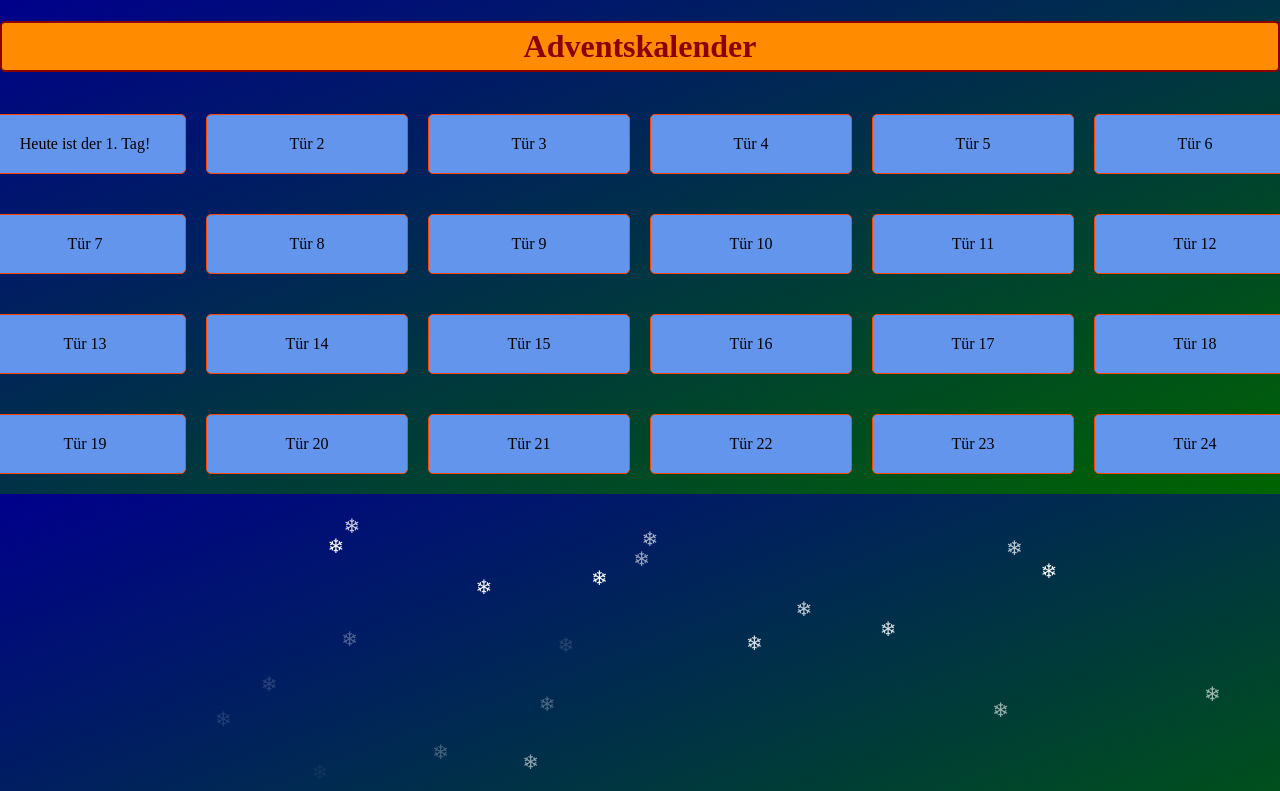
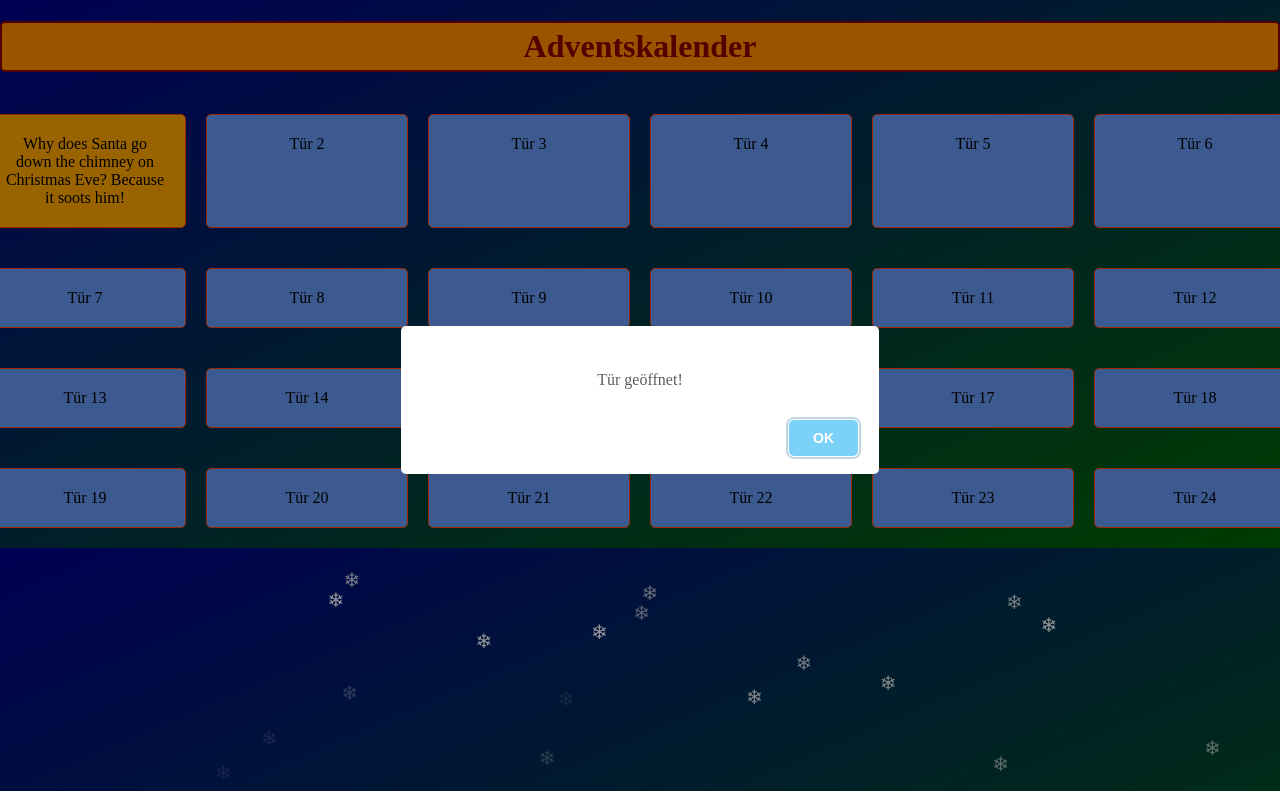
Before and after one commit to tolga-s/Adventskalender, a plain HTML site: page index.html in a window 1280 px wide. Both pictures are taken after a click on the element "Tür 1". Shown: the top 791 px of the page. Drawn offline with nearby package versions, Linux system fonts and the light colour scheme.

Commit message:
Added content for doors and sweet alert

```diff
--- a/adventskalender.css
+++ b/adventskalender.css
@@ -3,7 +3,7 @@ body {
     overflow: hidden;
     margin: 0;
     position: relative;
-    font-family: "Lucida Fax"
+    font-family: "Lucida Fax", serif;
 }
 
 h1 {
@@ -36,8 +36,11 @@ h1 {
     text-align: center;
     padding: 20px;
     margin: 10px ; /* Center horizontally */
-    width: 60%; /* Set the width to 60% of the container */
     min-width: 10rem;
+}
+
+.revealed {
+    background-color: orange;
 }
 
 .snowflake {
--- a/index.html
+++ b/index.html
@@ -7,12 +7,41 @@
     <meta http-equiv="X-UA-Compatible" content="ie=edge">
     <title>Adventskalender</title>
     <link rel="stylesheet" href="adventskalender.css">
-
+    <script src="https://unpkg.com/sweetalert/dist/sweetalert.min.js"></script>
     <script type="module">
 
+        // Setting date properties
         const currentDate = new Date();
         const openingDate = new Date("2023-12-01");
         const allDoors = document.querySelectorAll(".door");
+
+        // Content for each door
+        const doorContents = [
+            "Why does Santa go down the chimney on Christmas Eve? Because it soots him!",
+            "What do snowmen eat for breakfast? Frosted Flakes!",
+            "Why did the ornament go to school? Because it wanted to be a little brighter!",
+            "What do you get if you cross a snowman and a dog? Frostbite!",
+            "Why was the snowman looking through the carrots? He was picking his nose!",
+            "What do you call a snowman with a six-pack? An abdominal snowman!",
+            "How does a snowman get around? By riding an 'icicle'!",
+            "Why did the snowman call the police? There was a flurry of stolen snowflakes!",
+            "What do snowmen wear on their heads? Ice caps!",
+            "Why was the snowman rummaging in the bag of carrots? He was picking his nose!",
+            "What do snowmen do on weekends? Chill out!",
+            "Why did the snowman bring a broom to the party? To sweep the ladies off their feet!",
+            "What does a snowman take when it gets sick? A chill pill!",
+            "What happened when the snowwoman got angry at the snowman? She gave him the cold shoulder!",
+            "What's a snowman's favorite breakfast cereal? Frosted Snowflakes!",
+            "How does a snowman get to work? By riding an 'icicle' bus!",
+            "Why was the snowman looking through the carrots? He was trying to find his 'snow-nose'!",
+            "What's a snowman's favorite dessert? Ice cream, of course!",
+            "How do snowmen travel around? By riding an 'icicle' train!",
+            "Why did the snowman bring a carrot to the party? He heard they were having a 'snowball' fight!",
+            "What happened to the snowman who had a fight with his wife? She gave him the cold shoulder!",
+            "Why did the snowman put his hand in the blender? Because he wanted snowflakes!",
+            "What did one snowman say to the other? 'Do you smell carrots too?'",
+            "Why did the snowman go to school? To improve his 'cool-age'!"
+        ]
 
         allDoors.forEach(function (door, index) {
             const doorDate = new Date(openingDate);
@@ -20,12 +49,12 @@
 
             door.addEventListener("click", function () {
                 if (currentDate <= doorDate) {
-                    alert("Tür geöffnet!");
-                    door.innerHTML = `Heute ist der ${index + 1}. Tag!`;
-                }
-                else {
+                    swal("Tür geöffnet!");
+                    door.innerHTML = doorContents[index];
+                    door.classList.add("revealed");
+                } else {
                     door.addEventListener("click", () => {
-                        alert("Diese Tür ist noch nicht verfügbar!")
+                        swal("Diese Tür ist noch nicht verfügbar!", "Komm später nochmal vorbei")
                     })
                 }
             })
```
Also changed, not shown: 1 other file.
